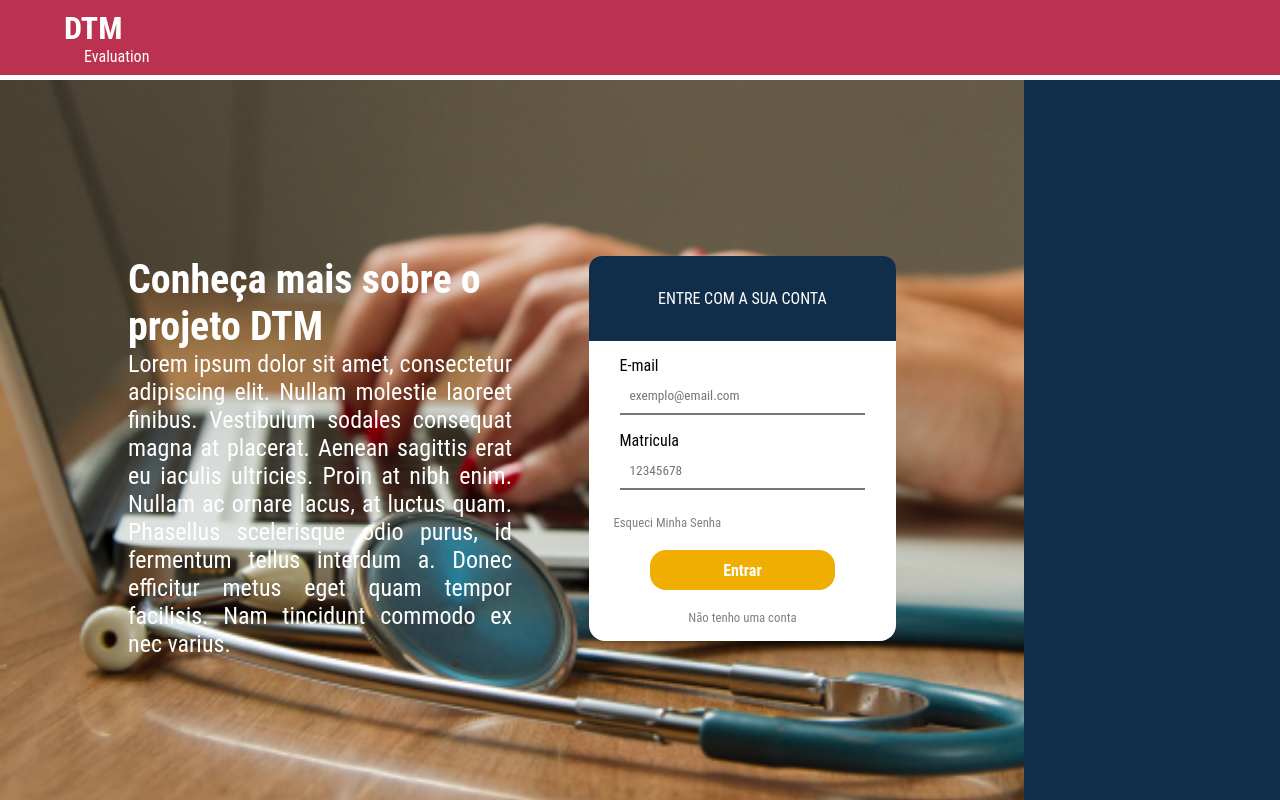
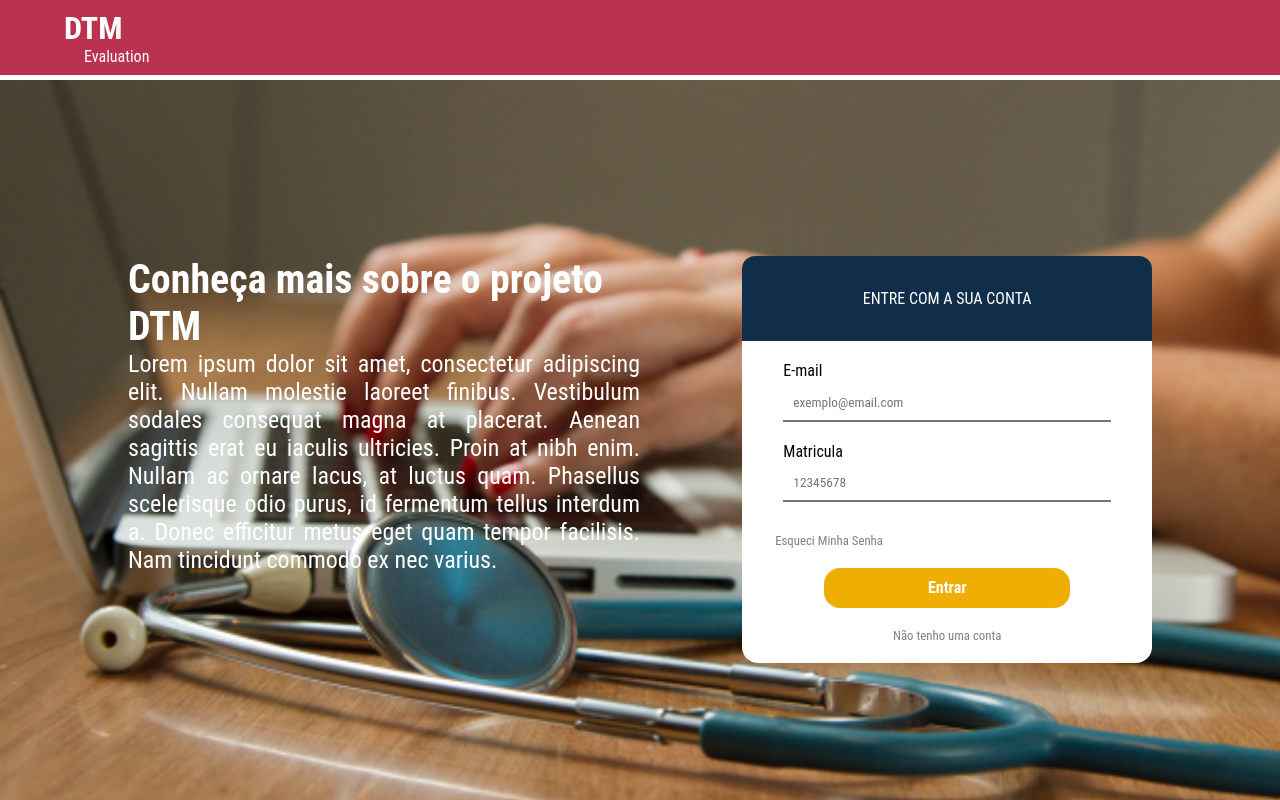
Before and after one commit to Elielson68/DTM, a React (Create React App) app in the folder front-end/: page / in a window 1280 px wide. Built offline with nearby package versions, Linux system fonts and the light colour scheme.

Commit message:
altered imamge cover

```diff
--- a/front-end/src/views/SignIn/index.tsx
+++ b/front-end/src/views/SignIn/index.tsx
@@ -25,13 +25,14 @@ export default function SignIn() {
     return show;
   }
   return (
-    <Container>
+    <>
       <Header>
         <LogoText>
           <h1>DTM</h1>
           <p>Evaluation</p>
         </LogoText>
       </Header>
+      <Container>
         <MainContent>
           <Texts>
             <GetToKnowText>Conheça mais sobre o projeto DTM</GetToKnowText>
@@ -39,9 +40,10 @@ export default function SignIn() {
               Lorem ipsum dolor sit amet, consectetur adipiscing elit. Nullam
               molestie laoreet finibus. Vestibulum sodales consequat magna at
               placerat. Aenean sagittis erat eu iaculis ultricies. Proin at nibh
-            enim. Nullam ac ornare lacus, at luctus quam. Phasellus scelerisque
-            odio purus, id fermentum tellus interdum a. Donec efficitur metus
-            eget quam tempor facilisis. Nam tincidunt commodo ex nec varius.
+              enim. Nullam ac ornare lacus, at luctus quam. Phasellus
+              scelerisque odio purus, id fermentum tellus interdum a. Donec
+              efficitur metus eget quam tempor facilisis. Nam tincidunt commodo
+              ex nec varius.
             </AboutText>
           </Texts>
 
@@ -58,13 +60,11 @@ export default function SignIn() {
               <RegisterText onClick={() => setShow(true)}>
                 Não tenho uma conta
               </RegisterText>
-            <RegisterModal
-              onClose={() => handleClose()}
-              show={show}
-            />
+              <RegisterModal onClose={() => handleClose()} show={show} />
             </Form>
           </Card>
         </MainContent>
       </Container>
+    </>
   );
 }
--- a/front-end/src/views/SignIn/styles.ts
+++ b/front-end/src/views/SignIn/styles.ts
@@ -46,7 +46,7 @@ export const LogoText = styled.div`
 `;
 
 export const MainContent = styled.main`
-  width: 80%;
+  width: 100%;
   height: 100%;
   display: flex;
   align-items: flex-start;
```
Lines whose indentation alone changed are shown as unchanged.
